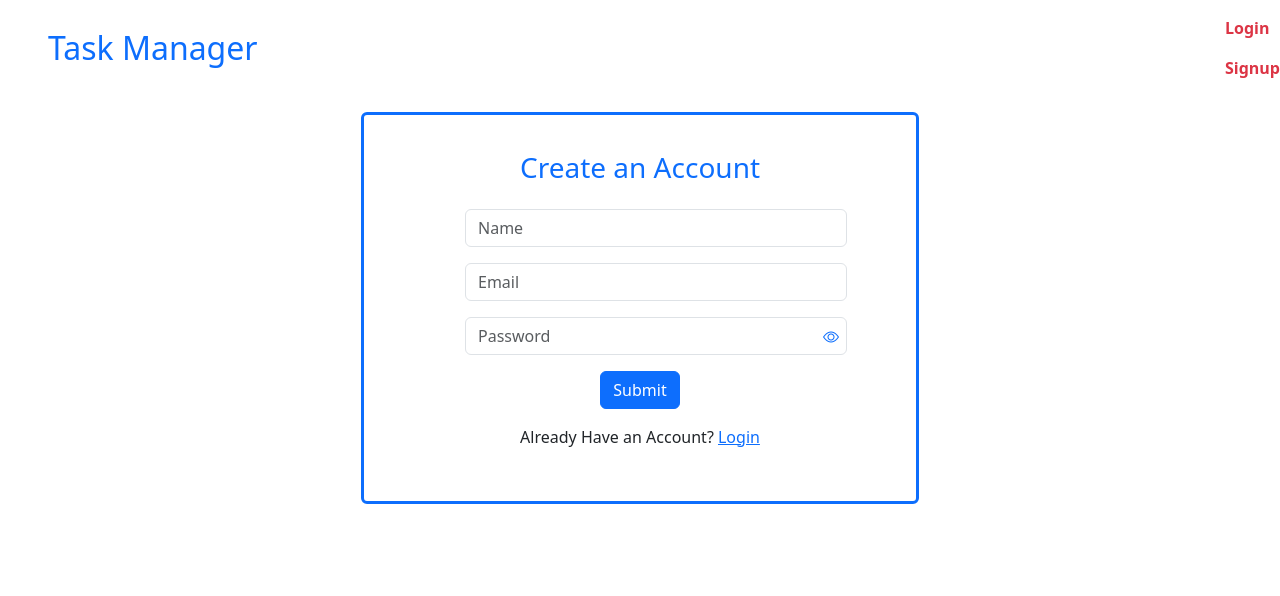
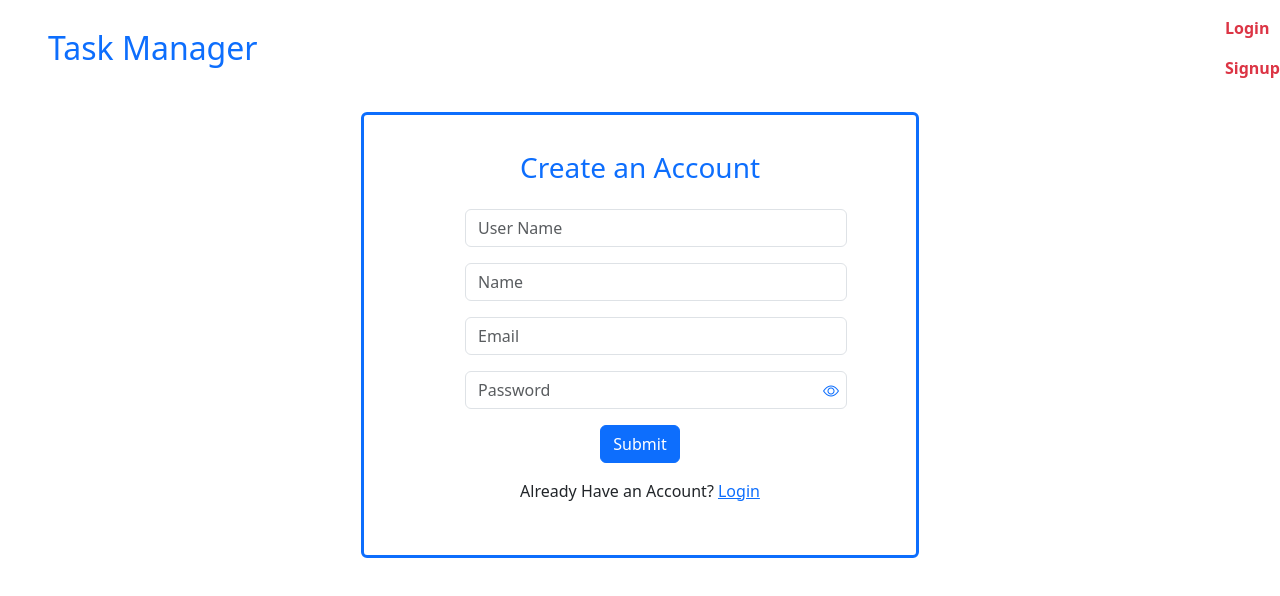
Before and after one commit to Rajagopal37/frontend_user, a React (Vite) app: page /signup in a window 1280 px wide. Shown: the top 596 px of the page. Built offline with nearby package versions, Linux system fonts and the light colour scheme.

Commit message:
user name add

```diff
--- a/src/pages/Signup.jsx
+++ b/src/pages/Signup.jsx
@@ -5,6 +5,7 @@ import { useNavigate, Link } from "react-router-dom";
 
 const Signup = () => {
   const [formData, setFormData] = useState({
+    username: "",
     name: "",
     email: "",
     password: "",
@@ -49,6 +50,17 @@ const Signup = () => {
           <h3 className="mb-4 d-flex justify-content-center text-primary">
             Create an Account
           </h3>
+
+          <div className="form-group m-3 w-100">
+            <input
+              type="text"
+              name="username"
+              className="form-control mb-2"
+              placeholder="User Name"
+              value={formData.username}
+              onChange={handleChange}
+            />
+          </div>
 
           <div className="form-group m-3 w-100">
             <input
```
